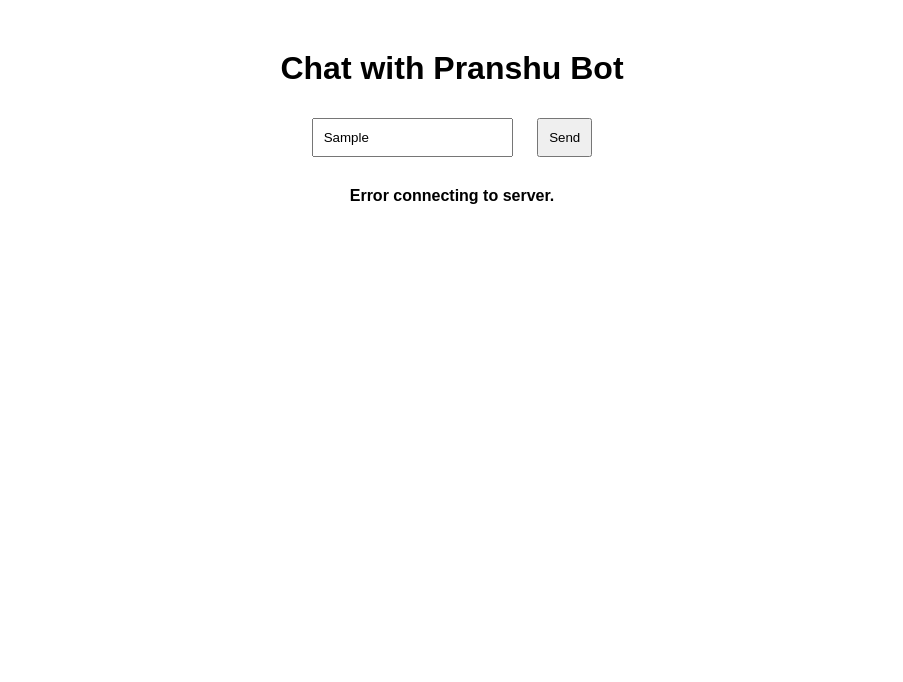
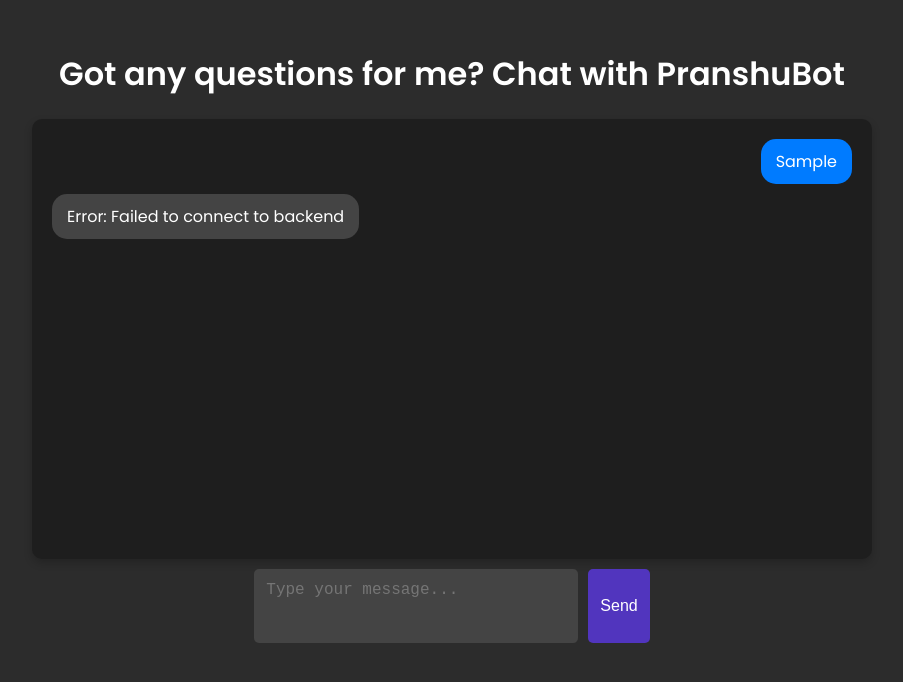
Before and after one commit to pranshu-ui/pranshubot, a plain HTML site: page index.html in a window 1280 px wide. Both pictures are taken after typing "Sample" into the empty fields and a click on the button "Send". Shown: the whole page, without its empty margins (188-1091 px from the left). Drawn offline with Linux system fonts and the light colour scheme; no server answers.

Commit message:
index.html

```diff
--- a/index.html
+++ b/index.html
@@ -5,17 +5,145 @@
     <meta name="viewport" content="width=device-width, initial-scale=1.0">
     <title>Pranshu Bot</title>
     <style>
-        body { font-family: Arial, sans-serif; text-align: center; margin: 50px; }
-        input, button { margin: 10px; padding: 10px; }
-        #response { margin-top: 20px; font-weight: bold; }
+        body {
+            font-family: 'Poppins', sans-serif;
+            text-align: center;
+            background-color: #2c2c2c;
+            color: white;
+            margin: 50px;
+        }
+        .chat-container {
+            width: 100%;
+            max-width: 800px;
+            margin: 0 auto;
+            background: #1e1e1e;
+            border-radius: 10px;
+            padding: 20px;
+            overflow-y: auto;
+            height: 400px;
+            display: flex;
+            flex-direction: column;
+            gap: 10px;
+            box-shadow: 0 4px 8px rgba(0, 0, 0, 0.2);
+        }
+        .message {
+            max-width: 70%;
+            padding: 10px 15px;
+            border-radius: 15px;
+            font-size: 16px;
+            opacity: 0;
+            animation: popUp 0.3s forwards;
+        }
+        .user-message {
+            align-self: flex-end;
+            background-color: #007bff;
+            color: white;
+        }
+        .bot-message {
+            align-self: flex-start;
+            background-color: #444;
+            color: white;
+        }
+        @keyframes popUp {
+            from { transform: translateY(20px); opacity: 0; }
+            to { transform: translateY(0); opacity: 1; }
+        }
+        .input-container {
+            display: flex;
+            justify-content: center;
+            margin-top: 10px;
+        }
+        textarea {
+            background-color: #444;
+            color: white;
+            width: 300px;
+            padding: 12px;
+            font-size: 16px;
+            border: none;
+            border-radius: 5px;
+            resize: none;
+            height: 50px;
+            overflow-y: hidden;
+        }
+        button {
+            background-color: #5135be;
+            color: white;
+            padding: 12px;
+            font-size: 16px;
+            border: none;
+            border-radius: 5px;
+            margin-left: 10px;
+            cursor: pointer;
+            transition: background 0.3s;
+        }
+        button:disabled {
+            background-color: #777;
+            cursor: not-allowed;
+        }
+        button:hover:not(:disabled) {
+            background-color: #0056b3;
+        }
     </style>
+    <link href="https://fonts.googleapis.com/css2?family=Poppins:wght@300;400;600&display=swap" rel="stylesheet">
 </head>
 <body>
-    <h1>Chat with Pranshu Bot</h1>
-    <input type="text" id="userInput" placeholder="Type your message...">
-    <button onclick="sendMessage()">Send</button>
-    <p id="response"></p>
+    <h1>Got any questions for me? Chat with PranshuBot</h1>
 
-    <script src="script.js"></script>
+    <div class="chat-container" id="chatContainer"></div>
+
+    <div class="input-container">
+        <textarea id="userInput" placeholder="Type your message..."></textarea>
+        <button id="sendButton" onclick="sendMessage()">Send</button>
+    </div>
+
+    <script>
+        const userInput = document.getElementById("userInput");
+        const sendButton = document.getElementById("sendButton");
+        const chatContainer = document.getElementById("chatContainer");
+        const API_URL = "https://your-backend.onrender.com/chat";  // Update with actual Render URL
+
+        userInput.addEventListener("keydown", function(event) {
+            if (event.key === "Enter" && !event.shiftKey) {
+                event.preventDefault();
+                sendMessage();
+            }
+        });
+
+        async function sendMessage() {
+            if (userInput.value.trim() === "") return;
+
+            sendButton.disabled = true; // Disable send button while waiting for response
+
+            const userMessage = document.createElement("div");
+            userMessage.classList.add("message", "user-message");
+            userMessage.textContent = userInput.value;
+            chatContainer.appendChild(userMessage);
+            chatContainer.scrollTop = chatContainer.scrollHeight;
+            const messageText = userInput.value;
+            userInput.value = "";
+
+            const botMessage = document.createElement("div");
+            botMessage.classList.add("message", "bot-message");
+            botMessage.textContent = "Thinking...";
+            chatContainer.appendChild(botMessage);
+            chatContainer.scrollTop = chatContainer.scrollHeight;
+
+            try {
+                const response = await fetch(API_URL, {
+                    method: "POST",
+                    headers: { "Content-Type": "application/json" },
+                    body: JSON.stringify({ message: messageText })
+                });
+
+                const data = await response.json();
+                botMessage.textContent = data.response || "Error: No response received";
+            } catch (error) {
+                botMessage.textContent = "Error: Failed to connect to backend";
+                console.error("Error:", error);
+            }
+
+            sendButton.disabled = false;
+        }
+    </script>
 </body>
 </html>
```
